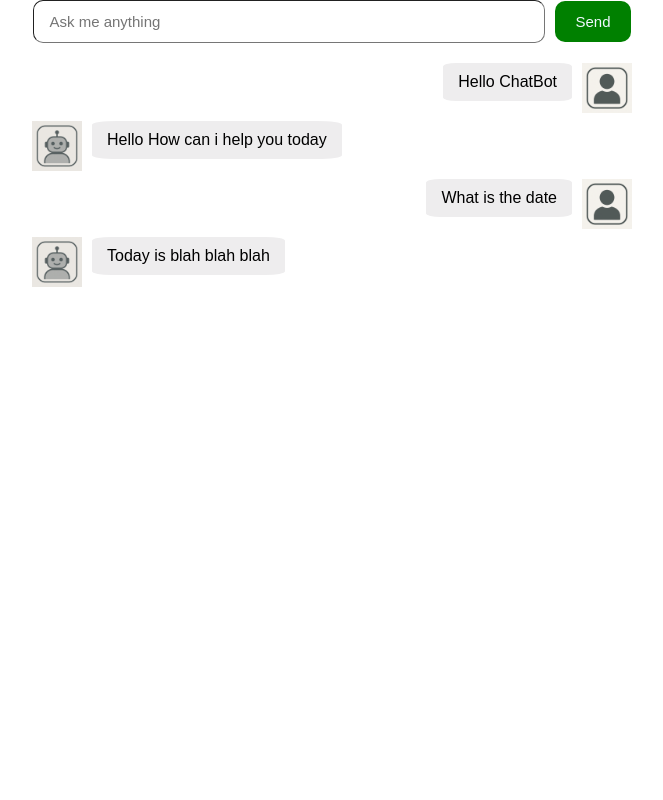
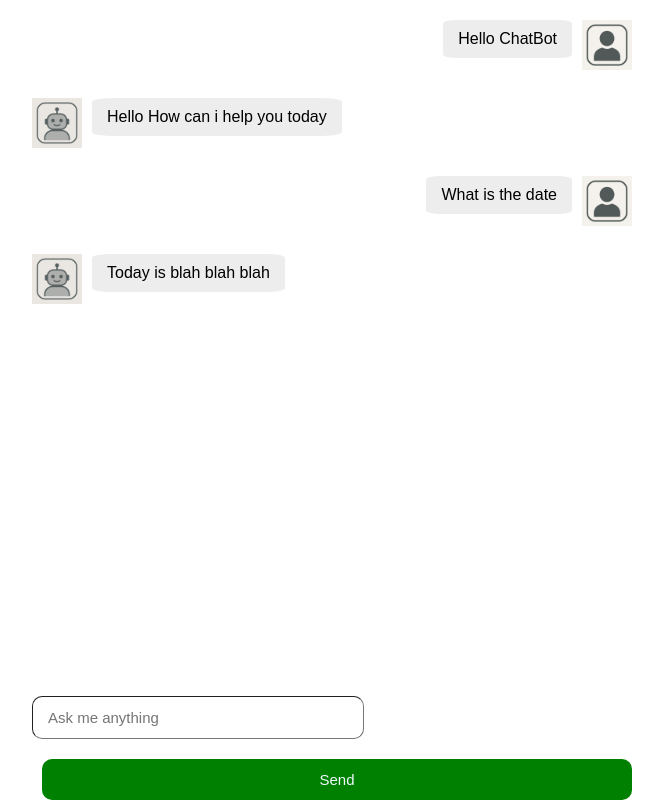
Before and after one commit to kajeme11/chatBot, a React (Create React App) app: page / in a window 1280 px wide. Shown: the whole page, without its empty margins (308-971 px from the left). Built offline with nearby package versions, Linux system fonts and the light colour scheme.

Commit message:
message box is scrollable

```diff
--- a/src/App.css
+++ b/src/App.css
@@ -1,41 +1,15 @@
+/*
+  vh = viewport heigh
+  gives the height of browser or part of page that is visoble
+  100vh = 100%
+*/
+
 .App {
   text-align: center;
   width: 600px;
   margin-left: auto;
   margin-right: auto;
-}
-
-.App-logo {
-  height: 40vmin;
-  pointer-events: none;
-}
-
-@media (prefers-reduced-motion: no-preference) {
-  .App-logo {
-    animation: App-logo-spin infinite 20s linear;
-  }
-}
-
-.App-header {
-  background-color: #282c34;
-  min-height: 100vh;
+  height: 100vh;
   display: flex;
   flex-direction: column;
-  align-items: center;
-  justify-content: center;
-  font-size: calc(10px + 2vmin);
-  color: white;
 }
-
-.App-link {
-  color: #61dafb;
-}
-
-@keyframes App-logo-spin {
-  from {
-    transform: rotate(0deg);
-  }
-  to {
-    transform: rotate(360deg);
-  }
-}
--- a/src/components/chat/ChatMessage.css
+++ b/src/components/chat/ChatMessage.css
@@ -1,9 +1,11 @@
+
 /*
     align items control how the elements are displayed vertically
     by default align itesm, is stretch
     change to start so elements will not  stretch out
  */
-.bot-message{
+
+ .bot-message{
     display: flex;
     justify-content: baseline;
     align-items: start;
@@ -24,4 +26,13 @@
     margin-left: 10px;
     margin-right: 10px;
     margin-bottom: 20px;
+
 }
+
+.message-profile{
+    width: 50px;
+}
+
+.chat-message-container{
+    margin-top: 20px;
+}
--- a/src/components/chat/ChatMessage.jsx
+++ b/src/components/chat/ChatMessage.jsx
@@ -9,13 +9,17 @@ const ChatMessage = ({message, sender}) => {
     // const sender = props.sender;
     // const {message, sender} = props;
     return (
-        <div className={sender === 'bot' ? 'bot-message' : 'user-message'}>
-            {/* if sender equals robot then ouput robot image */}
-            {sender === 'bot' && <img alt="Bot placeholder" src={bot} width="50"/>}
-            <div className='chat-text'>
-                {message}
+        <div className='chat-message-container'>
+            <div className={sender === 'bot' ? 'bot-message' : 'user-message'}>
+                {/* if sender equals robot then ouput robot image */}
+                {sender === 'bot' &&
+                    <img className='message-profile' alt="Bot placeholder" src={bot} />}
+                <div className='chat-text'>
+                    {message}
+                </div>
+                {sender === 'user' &&
+                    <img className='message-profile' alt="User placeholder" src={user} />}
             </div>
-            {sender === 'user' && <img alt="User placeholder" src={user} width="50"/>}
         </div>
         );
     }
--- a/src/components/chat/TextBox.css
+++ b/src/components/chat/TextBox.css
@@ -1,4 +1,26 @@
+
+.chat-input-container{
+    display: contents;
+}
+
+.input-box{
+    width: 80%;
+    padding: 12px 15px;
+    border-radius: 10px;
+    border-width: 1px;
+    font-size: 15px;
+    margin-bottom: 20px;
+    max-width: 300px;
+}
+
+.chats-section{
+    flex-grow: 1;
+    overflow: scroll;
+    scrollbar-width: none;
+    -ms-overflow-style: none;
+}
 .send-button{
+
     background-color: green;
     color: aliceblue;
     padding: 12px 20px;
@@ -8,17 +30,3 @@
     font-size: 15px;
     cursor: pointer;
 }
-
-.chat-input-container{
-    /* display: flex; */
-}
-
-.input-box{
-    width: 80%;
-    padding: 12px 15px;
-    border-radius: 10px;
-    border-width: 1px;
-    font-size: 15px;
-    margin-bottom: 20px;
-    /* flex-grow: 1; */
-}
--- a/src/components/chat/TextBox.jsx
+++ b/src/components/chat/TextBox.jsx
@@ -1,10 +1,14 @@
-import { useState } from "react";
+import { useEffect, useState } from "react";
 import ChatMessage from "./ChatMessage";
 import './TextBox.css';
 const TextBox = ({chatMessages, setChatMessages}) => {
 
     const [inputText, setInputText] = useState('');
 
+
+    useEffect(() => {
+        console.log('updated');
+    }, [chatMessages]);
 
     function processMessage(event){
         // console.log(event.target.value);
@@ -37,9 +41,12 @@ const TextBox = ({chatMessages, setChatMessages}) => {
 
     const chats = chatMessages.map(
         m => <ChatMessage key={m.id} message={m.message} sender={m.sender}/>)
-
     return (
         <div className="chat-input-container">
+            <div className="chats-section">
+                {chats}
+            </div>
+
             <input
                 className="input-box"
                 onChange={processMessage}
@@ -48,7 +55,6 @@ const TextBox = ({chatMessages, setChatMessages}) => {
                 size="30"
                 />
             <button className="send-button" onClick={sendMessage}>Send</button>
-            {chats}
         </div>
     );
 
```
